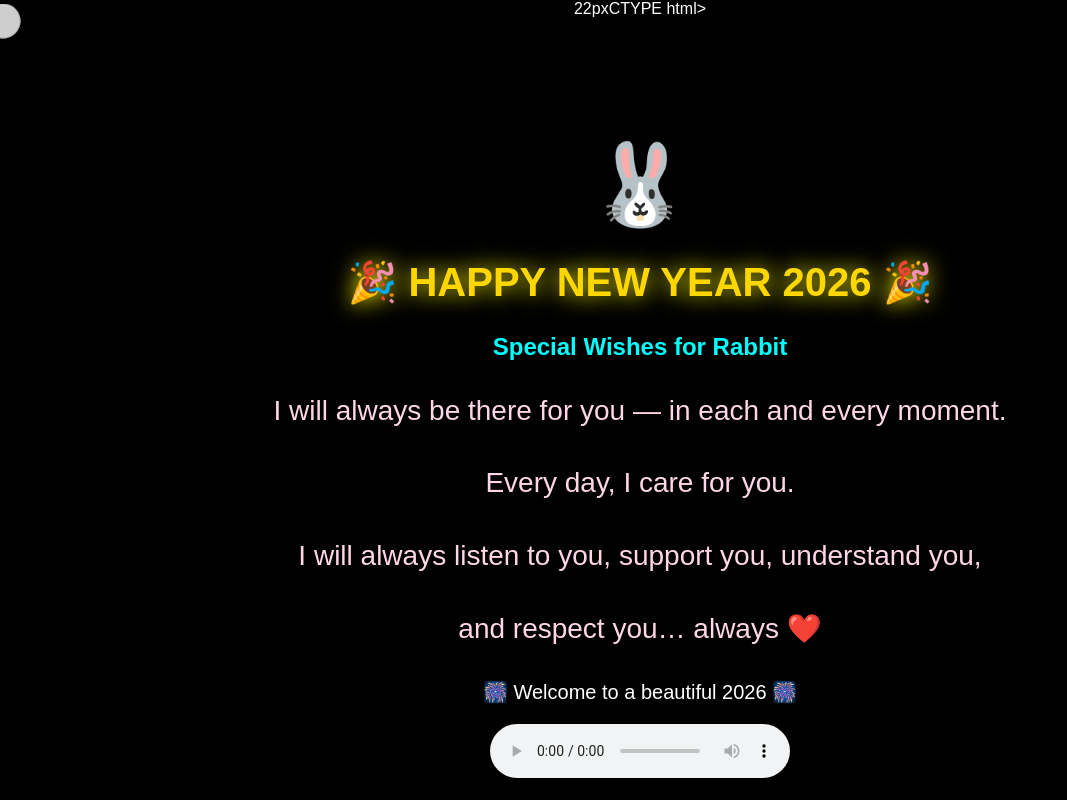
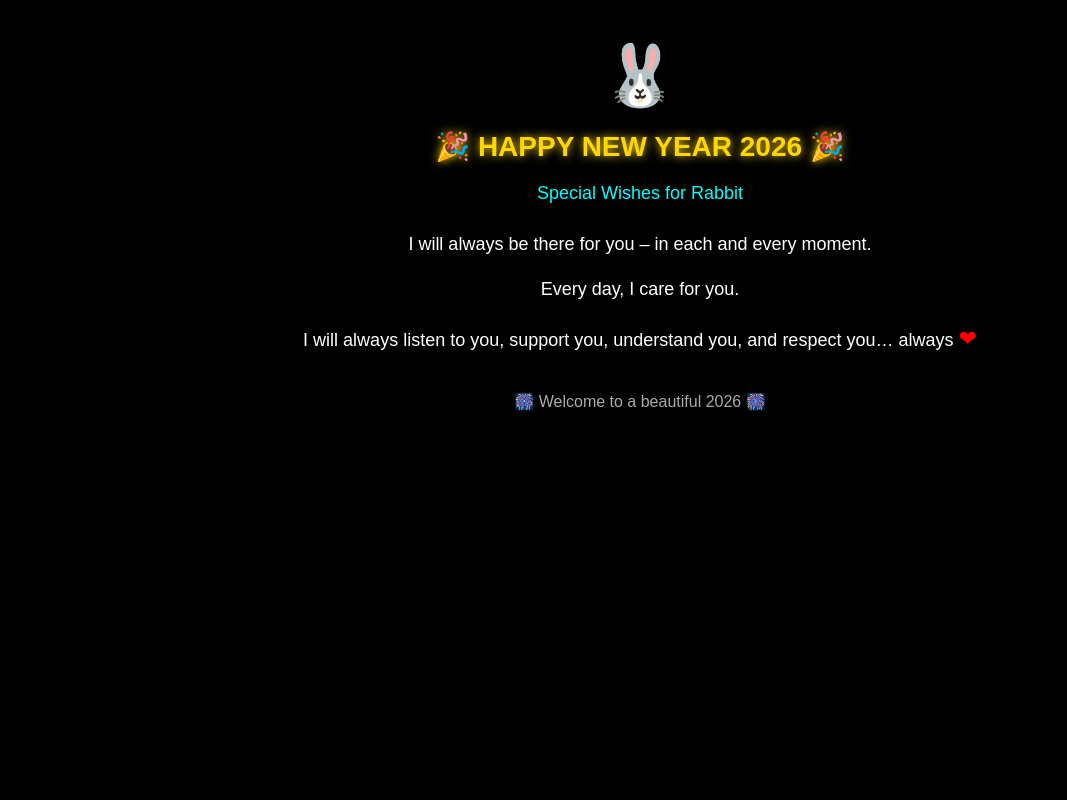
Before and after one commit to syam8501/New-Year-surprise, a plain HTML site: page index.html in a window 1280 px wide. Shown: the whole page, without its empty margins (0-1067 px from the left). Drawn offline with Linux system fonts and the light colour scheme.

Commit message:
Update index.html

```diff
--- a/index.html
+++ b/index.html
@@ -1,125 +1,96 @@
-22pxCTYPE html>
+<!DOCTYPE html>
 <html lang="en">
 <head>
     <meta charset="UTF-8">
-<title>Happy New Year 2026 🎆</title>
+    <title>Happy New Year 2026</title>
+    <meta name="viewport" content="width=device-width, initial-scale=1.0">
 
     <style>
         body {
             margin: 0;
             padding: 0;
-  background: black;
-  color: white;
-  font-family: Arial, sans-serif;
+            background-color: #000;
+            color: #fff;
+            font-family: Arial, Helvetica, sans-serif;
             text-align: center;
-  overflow: hidden;
         }
 
         .container {
-  margin-top: 120px;
-  animation: fadeIn 2s ease-in;
+            padding: 40px 20px;
+            max-width: 800px;
+            margin: auto;
         }
 
-/* Headings */
-h1 {
-  font-size: 40px;
-  color: gold;
-  animation: glow 2s infinite alternate;
+        .rabbit {
+            font-size: 60px;
+            margin-bottom: 10px;
         }
 
-h2 {
-  color: cyan;
-}
-
-/* Rabbit */
-.rabbit {
-  font-size: 80px;
-  animation: hop 1s infinite;
+        h1 {
+            color: gold;
+            font-size: 28px;
+            text-shadow: 0 0 10px gold;
             margin-bottom: 20px;
         }
 
-/* Message animation (INCREASED SIZE) */
-.message p {
-  font-size: 28px;        /* BIGGER TEXT */
-  line-height: 1.6;      /* better spacing */
-  color: #ffd6e7;
-  opacity: 0;
-  animation: fadeText 1s ease-in forwards;
+        .subtitle {
+            color: #00ffff;
+            font-size: 18px;
+            margin-bottom: 25px;
         }
 
-.message p:nth-child(1) { animation-delay: 1s; }
-.message p:nth-child(2) { animation-delay: 2s; }
-.message p:nth-child(3) { animation-delay: 3s; }
-.message p:nth-child(4) { animation-delay: 4s; }
-
-/* Fireworks */
-.firework {
-  position: absolute;
-  width: 6px;
-  height: 6px;
-  background: white;
-  border-radius: 50%;
-  animation: explode 1.5s infinite;
+        p {
+            font-size: 18px;
+            line-height: 1.7;
+            margin: 15px 0;
         }
 
-.firework:nth-child(1) { top: 20%; left: 30%; }
-.firework:nth-child(2) { top: 40%; left: 70%; }
-.firework:nth-child(3) { top: 60%; left: 50%; }
-
-/* Animations */
-@keyframes hop {
-  0%,100% { transform: translateY(0); }
-  50% { transform: translateY(-25px); }
+        .heart {
+            color: red;
+            font-size: 22px;
         }
 
-@keyframes glow {
-  from { text-shadow: 0 0 10px gold; }
-  to { text-shadow: 0 0 25px yellow; }
-}
-
-@keyframes fadeIn {
-  from { opacity: 0; }
-  to { opacity: 1; }
-}
-
-@keyframes fadeText {
-  from { opacity: 0; transform: translateY(10px); }
-  to { opacity: 1; transform: translateY(0); }
-}
-
-@keyframes explode {
-  from { transform: scale(0); opacity: 1; }
-  to { transform: scale(10); opacity: 0; }
+        .footer {
+            margin-top: 35px;
+            font-size: 16px;
+            color: #aaa;
         }
     </style>
 </head>
 
 <body>
 
-<div class="firework"></div>
-<div class="firework"></div>
-<div class="firework"></div>
+    <!-- Background Music (Hidden) -->
+    <audio autoplay loop hidden>
+        <source src="music1 (2).mp3" type="audio/mpeg">
+    </audio>
 
     <div class="container">
+
         <div class="rabbit">🐰</div>
 
         <h1>🎉 HAPPY NEW YEAR 2026 🎉</h1>
-  <h2>Special Wishes for <b>Rabbit</b></h2>
 
-  <div class="message">
-    <p>I will always be there for you — in each and every moment.</p>
-    <p>Every day, I care for you.</p>
-    <p>I will always listen to you, support you, understand you,</p>
-    <p>and respect you… always ❤️</p>
+        <div class="subtitle">Special Wishes for Rabbit</div>
+
+        <p>
+            I will always be there for you – in each and every moment.
+        </p>
+
+        <p>
+            Every day, I care for you.
+        </p>
+
+        <p>
+            I will always listen to you, support you, understand you,
+            and respect you… always <span class="heart">❤</span>
+        </p>
+
+        <div class="footer">
+            🎆 Welcome to a beautiful 2026 🎆
         </div>
 
-  <p style="margin-top:25px; font-size:20px;">
-    🎆 Welcome to a beautiful 2026 🎆
-  </p>
     </div>
 
 </body>
-  <audio controls>
-    <source src="./music1 (2).mp3" type="audio/mpeg">
-</audio>
 </html>
```
Lines whose indentation alone changed are shown as unchanged.
